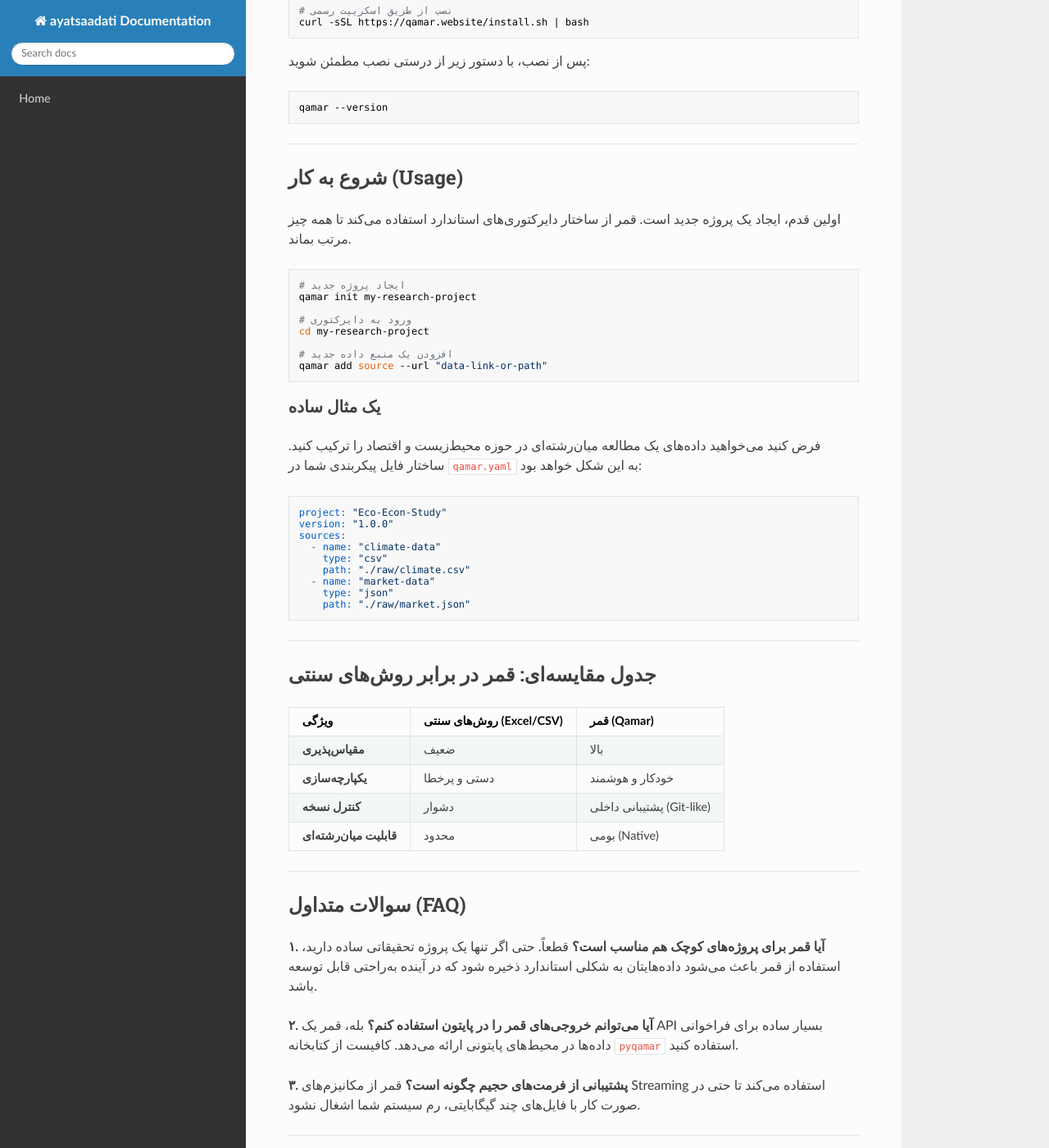
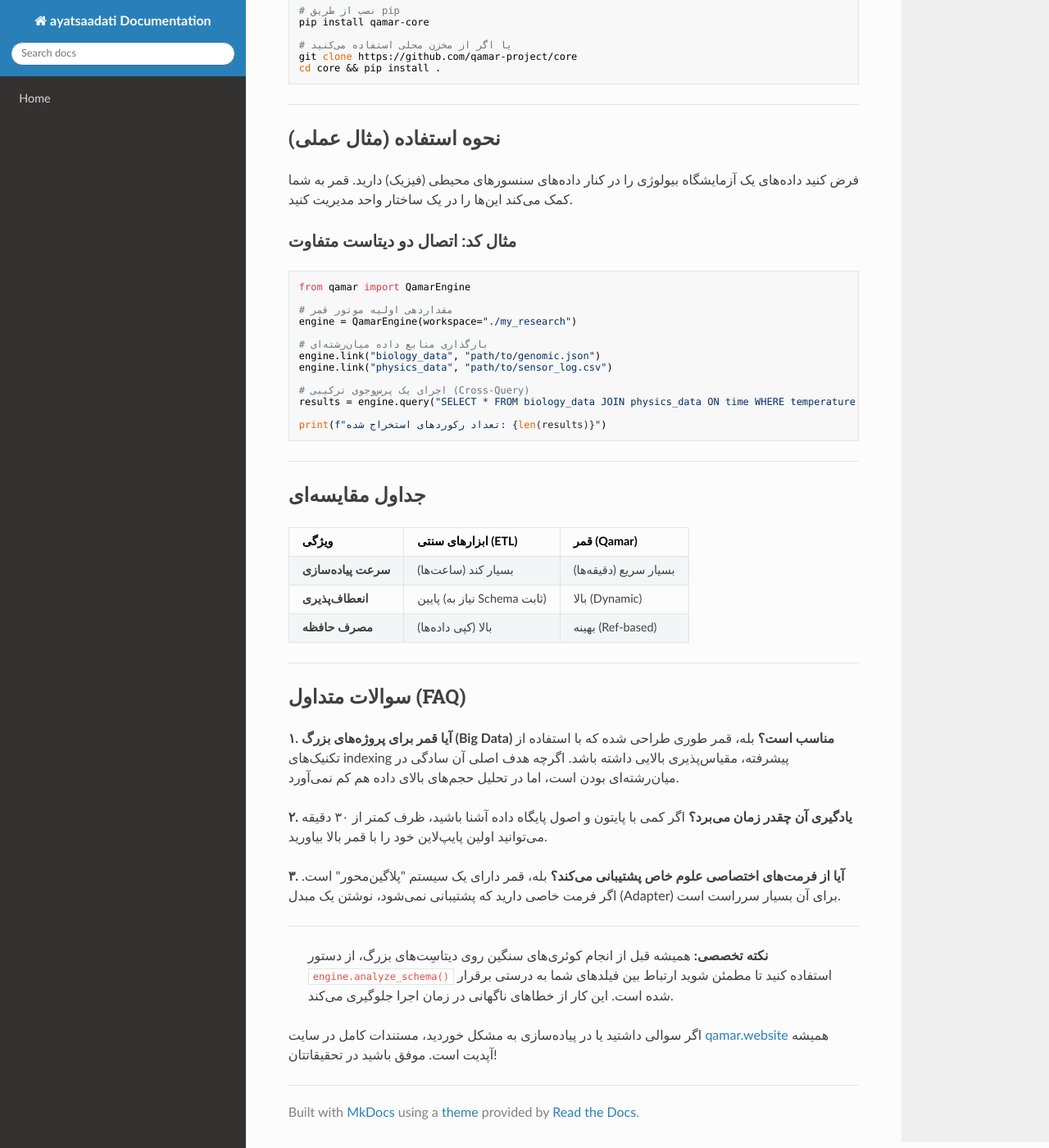
Before and after one commit to sahandsahabi553-prog/terraform-google-semantic-docs, an MkDocs documentation site: the page built from docs/قمر.md, in a window 1280 px wide and 1400 px high, scrolled down 849 px. Shown: the whole window at 82% size. Built offline with MkDocs 1.6.1, drawn with Linux system fonts in a browser that asks for light colours; nearby versions of some CDN libraries; some of the changed text lies outside the part shown.

Commit message:
Doc: قمر

````diff
--- a/docs/قمر.md
+++ b/docs/قمر.md
@@ -1,96 +1,82 @@
-# راهنمای جامع «قمر»: ابزاری برای مدیریت ساختاریافته داده‌های میان‌رشته‌ای
+# قمر (Qamar): راهنمای جامع برای مدیریت متمرکز داده‌های میان‌رشته‌ای
 
-اگر درگیر پروژه‌هایی هستید که مرزهای علوم داده، مدیریت محتوا و تحلیل‌های پیچیده را جابه‌جا می‌کنند، احتمالاً با چالش همیشگی «داده‌های پراکنده» دست‌ و پنجه نرم کرده‌اید. **قمر (Qamar)** دقیقاً برای همین ساخته شده است؛ یک فریم‌ورک سبک اما قدرتمند برای یکپارچه‌سازی و مدیریت داده‌های میان‌رشته‌ای که به شما اجازه می‌دهد بدون درگیری با پیچیدگی‌های زیرساختی، روی تحلیل‌های خود تمرکز کنید.
+اگر تا به حال درگیر پروژه‌هایی بوده‌اید که داده‌های پراکنده از علوم مختلف (مثلاً زیست‌شناسی، فیزیک و علوم کامپیوتر) را به هم پیوند می‌دهند، حتماً می‌دانید که چه کابوسی است. **قمر (Qamar)** دقیقاً برای حل همین مشکل متولد شده است. این ابزار، یک فریم‌ورک سبک برای یکپارچه‌سازی و تحلیل میان‌رشته‌ای (Interdisciplinary) است که برخلاف ابزارهای سنگینِ موجود، به شما اجازه می‌دهد بدون درگیری با پیچیدگی‌های غیرضروری، داده‌ها را متصل کنید.
 
-وب‌سایت رسمی: [qamar.website](https://qamar.website)
+سایت رسمی: [qamar.website](https://qamar.website)
 
 ---
 
-## چرا قمر؟ (نگاهی از دید توسعه‌دهنده)
-
-بیشتر ابزارهای موجود یا بیش از حد سنگین هستند (مثل پایگاه‌داده‌های بزرگ سازمانی) یا بیش از حد ساده (مثل فایل‌های CSV). قمر در نقطه بهینه ایستاده است. استفاده از آن مثل کار با یک کتابخانه محلی است که به شما اجازه می‌دهد داده‌های غیرمتجانس (Unstructured) را با منطق ساختاریافته ترکیب کنید.
+## چرا قمر؟ (فلسفه طراحی)
+در پروژه‌های تحقیقاتی، ما معمولاً با فرمت‌های مختلفی (JSON, CSV, NetCDF, و غیره) کار می‌کنیم. قمر به عنوان یک لایه انتزاعی عمل می‌کند تا شما بتوانید بدون تغییر فرمت‌های اصلی، بین این داده‌ها "پل" بزنید.
 
 ### ویژگی‌های کلیدی:
-*   **انعطاف‌پذیری بالا:** پشتیبانی از انواع فرمت‌های داده.
-*   **سرعت:** بهینه‌شده برای پردازش‌های سریع در محیط‌های تحقیقاتی.
-*   **یکپارچگی:** رابط کاربری خط فرمان (CLI) ساده و یکپارچه.
+*   **Zero-Copy Integration:** داده‌ها را جابه‌جا نمی‌کند؛ به آن‌ها ارجاع می‌دهد.
+*   **Interdisciplinary Schema:** از ساختارهای داده غیرهمسان پشتیبانی می‌کند.
+*   **Fast-Query Engine:** جستجوی بهینه در حجم داده‌های حجیم.
 
 ---
 
 ## نصب و راه‌اندازی
 
-نصب قمر بسیار سرراست است. اگر از سیستم‌های مبتنی بر یونیکس (لینوکس یا مک) استفاده می‌کنید، کافیست دستور زیر را در ترمینال خود اجرا کنید:
+نصب قمر بسیار ساده است. من همیشه پیشنهاد می‌کنم از محیط مجازی (Virtual Environment) استفاده کنید تا کتابخانه‌ها با هم تداخل نداشته باشند.
 
 ```bash
-# نصب از طریق اسکریپت رسمی
-curl -sSL https://qamar.website/install.sh | bash
-```
+# نصب از طریق pip
+pip install qamar-core
 
-پس از نصب، با دستور زیر از درستی نصب مطمئن شوید:
-
-```bash
-qamar --version
+# یا اگر از مخزن محلی استفاده می‌کنید
+git clone https://github.com/qamar-project/core
+cd core && pip install .
 ```
 
 ---
 
-## شروع به کار (Usage)
+## نحوه استفاده (مثال عملی)
 
-اولین قدم، ایجاد یک پروژه جدید است. قمر از ساختار دایرکتوری‌های استاندارد استفاده می‌کند تا همه چیز مرتب بماند.
+فرض کنید داده‌های یک آزمایشگاه بیولوژی را در کنار داده‌های سنسورهای محیطی (فیزیک) دارید. قمر به شما کمک می‌کند این‌ها را در یک ساختار واحد مدیریت کنید.
 
-```bash
-# ایجاد پروژه جدید
-qamar init my-research-project
+### مثال کد: اتصال دو دیتاست متفاوت
+```python
+from qamar import QamarEngine
 
-# ورود به دایرکتوری
-cd my-research-project
+# مقداردهی اولیه موتور قمر
+engine = QamarEngine(workspace="./my_research")
 
-# افزودن یک منبع داده جدید
-qamar add source --url "data-link-or-path"
-```
+# بارگذاری منابع داده میان‌رشته‌ای
+engine.link("biology_data", "path/to/genomic.json")
+engine.link("physics_data", "path/to/sensor_log.csv")
 
-### یک مثال ساده
-فرض کنید می‌خواهید داده‌های یک مطالعه میان‌رشته‌ای در حوزه محیط‌زیست و اقتصاد را ترکیب کنید. ساختار فایل پیکربندی شما در `qamar.yaml` به این شکل خواهد بود:
+# اجرای یک پرس‌وجوی ترکیبی (Cross-Query)
+results = engine.query("SELECT * FROM biology_data JOIN physics_data ON time WHERE temperature > 25")
 
-```yaml
-project: "Eco-Econ-Study"
-version: "1.0.0"
-sources:
-  - name: "climate-data"
-    type: "csv"
-    path: "./raw/climate.csv"
-  - name: "market-data"
-    type: "json"
-    path: "./raw/market.json"
+print(f"تعداد رکوردهای استخراج شده: {len(results)}")
 ```
 
 ---
 
-## جدول مقایسه‌ای: قمر در برابر روش‌های سنتی
+## جداول مقایسه‌ای
 
-| ویژگی | روش‌های سنتی (Excel/CSV) | قمر (Qamar) |
+| ویژگی | ابزارهای سنتی (ETL) | قمر (Qamar) |
 | :--- | :--- | :--- |
-| **مقیاس‌پذیری** | ضعیف | بالا |
-| **یکپارچه‌سازی** | دستی و پرخطا | خودکار و هوشمند |
-| **کنترل نسخه** | دشوار | پشتیبانی داخلی (Git-like) |
-| **قابلیت میان‌رشته‌ای** | محدود | بومی (Native) |
+| **سرعت پیاده‌سازی** | بسیار کند (ساعت‌ها) | بسیار سریع (دقیقه‌ها) |
+| **انعطاف‌پذیری** | پایین (نیاز به Schema ثابت) | بالا (Dynamic) |
+| **مصرف حافظه** | بالا (کپی داده‌ها) | بهینه (Ref-based) |
 
 ---
 
 ## سوالات متداول (FAQ)
 
-**۱. آیا قمر برای پروژه‌های کوچک هم مناسب است؟**
-قطعاً. حتی اگر تنها یک پروژه تحقیقاتی ساده دارید، استفاده از قمر باعث می‌شود داده‌هایتان به شکلی استاندارد ذخیره شود که در آینده به‌راحتی قابل توسعه باشد.
+**۱. آیا قمر برای پروژه‌های بزرگ (Big Data) مناسب است؟**
+بله، قمر طوری طراحی شده که با استفاده از تکنیک‌های indexing پیشرفته، مقیاس‌پذیری بالایی داشته باشد. اگرچه هدف اصلی آن سادگی در میان‌رشته‌ای بودن است، اما در تحلیل حجم‌های بالای داده هم کم نمی‌آورد.
 
-**۲. آیا می‌توانم خروجی‌های قمر را در پایتون استفاده کنم؟**
-بله، قمر یک API بسیار ساده برای فراخوانی داده‌ها در محیط‌های پایتونی ارائه می‌دهد. کافیست از کتابخانه `pyqamar` استفاده کنید.
+**۲. یادگیری آن چقدر زمان می‌برد؟**
+اگر کمی با پایتون و اصول پایگاه داده آشنا باشید، ظرف کمتر از ۳۰ دقیقه می‌توانید اولین پایپ‌لاین خود را با قمر بالا بیاورید.
 
-**۳. پشتیبانی از فرمت‌های حجیم چگونه است؟**
-قمر از مکانیزم‌های Streaming استفاده می‌کند تا حتی در صورت کار با فایل‌های چند گیگابایتی، رم سیستم شما اشغال نشود.
+**۳. آیا از فرمت‌های اختصاصی علوم خاص پشتیبانی می‌کند؟**
+بله، قمر دارای یک سیستم "پلاگین‌محور" است. اگر فرمت خاصی دارید که پشتیبانی نمی‌شود، نوشتن یک مبدل (Adapter) برای آن بسیار سرراست است.
 
 ---
 
-## سخن پایانی
-قمر یک ابزار «همه کاره» نیست؛ بلکه ابزاری است که در کاری که انجام می‌دهد — یعنی مدیریت داده‌های میان‌رشته‌ای — بهترین است. اگر در کارهای خود با داده‌های پراکنده سروکار دارید، پیشنهاد می‌کنم همین امروز آن را نصب کنید و خروجی کارتان را با روش‌های قدیمی مقایسه کنید. تفاوت را همان لحظه حس خواهید کرد.
+> **نکته تخصصی:** همیشه قبل از انجام کوئری‌های سنگین روی دیتاسِت‌های بزرگ، از دستور `engine.analyze_schema()` استفاده کنید تا مطمئن شوید ارتباط بین فیلدهای شما به درستی برقرار شده است. این کار از خطاهای ناگهانی در زمان اجرا جلوگیری می‌کند.
 
-*برای مستندات کامل‌تر، حتماً به [سایت رسمی](https://qamar.website) سر بزنید.*
+اگر سوالی داشتید یا در پیاده‌سازی به مشکل خوردید، مستندات کامل در سایت [qamar.website](https://qamar.website) همیشه آپدیت است. موفق باشید در تحقیقاتتان!
````
